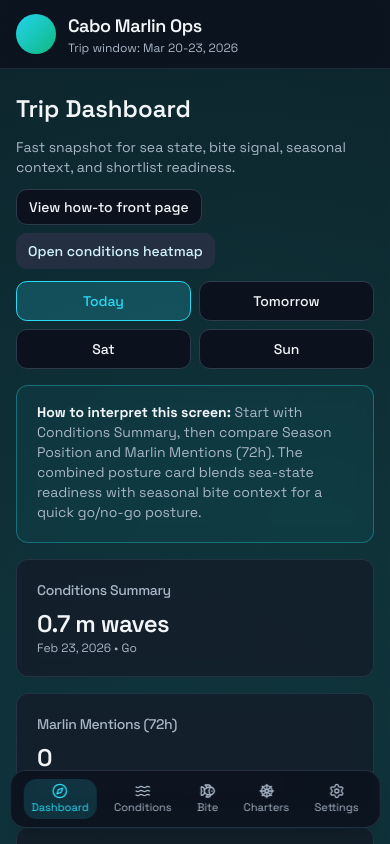
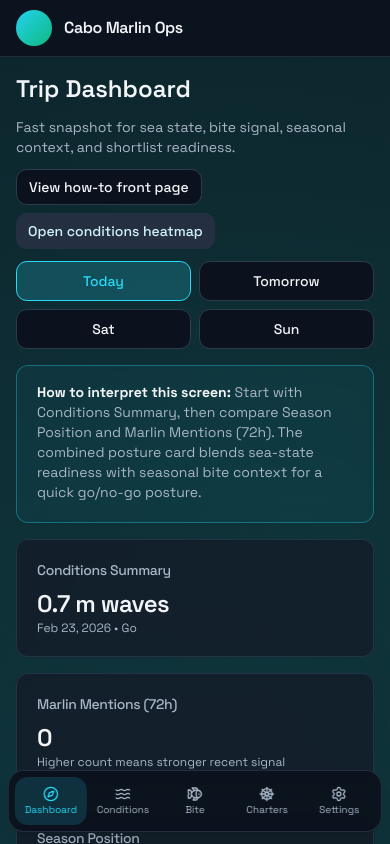
Before and after one commit to evbarleyg/cabo-marlin-ops, a React (Vite) app: page /dashboard in a window 390 px wide. Shown: the top 844 px of the page. Built offline with nearby package versions, Linux system fonts and the light colour scheme.

Commit message:
Harden mobile UX: safe-area nav, tighter header, and responsive route spacing

```diff
--- a/src/components/app-shell.tsx
+++ b/src/components/app-shell.tsx
@@ -15,12 +15,12 @@ export function AppShell({ children }: { children: React.ReactNode }) {
   return (
     <div className="min-h-screen bg-app-pattern text-foreground">
       <header className="sticky top-0 z-20 border-b border-border/60 bg-background/85 backdrop-blur-lg">
-        <div className="container flex items-center justify-between py-3">
-          <Link to="/" className="flex items-center gap-3">
-            <div className="h-10 w-10 rounded-full bg-gradient-to-br from-cyan-400 to-emerald-500" aria-hidden />
-            <div>
-              <p className="text-lg font-semibold tracking-tight">Cabo Marlin Ops</p>
-              <p className="text-xs text-muted-foreground">Trip window: Mar 20-23, 2026</p>
+        <div className="container flex items-center justify-between py-2.5 sm:py-3">
+          <Link to="/" className="flex min-w-0 items-center gap-3">
+            <div className="h-9 w-9 shrink-0 rounded-full bg-gradient-to-br from-cyan-400 to-emerald-500 sm:h-10 sm:w-10" aria-hidden />
+            <div className="min-w-0">
+              <p className="truncate text-base font-semibold tracking-tight sm:text-lg">Cabo Marlin Ops</p>
+              <p className="hidden text-xs text-muted-foreground sm:block">Trip window: Mar 20-23, 2026</p>
             </div>
           </Link>
 
@@ -44,9 +44,9 @@ export function AppShell({ children }: { children: React.ReactNode }) {
         </div>
       </header>
 
-      <main className="container py-6">{children}</main>
+      <main className="container py-4 pb-28 sm:py-6 sm:pb-6">{children}</main>
 
-      <nav className="fixed bottom-4 left-1/2 z-20 flex w-[95%] max-w-lg -translate-x-1/2 items-center justify-around rounded-2xl border border-border/70 bg-background/90 p-2 shadow-xl backdrop-blur md:hidden">
+      <nav className="fixed bottom-3 left-1/2 z-20 flex w-[96%] max-w-xl -translate-x-1/2 items-center justify-between rounded-2xl border border-border/70 bg-background/95 px-1.5 py-1.5 shadow-xl backdrop-blur md:hidden" style={{ paddingBottom: "max(0.375rem, env(safe-area-inset-bottom))" }}>
         {navItems.filter((item) => !item.hideOnMobile).map((item) => (
           <NavLink
             key={item.to}
@@ -54,13 +54,13 @@ export function AppShell({ children }: { children: React.ReactNode }) {
             end={item.end}
             className={({ isActive }) =>
               cn(
-                "flex flex-col items-center rounded-lg px-2 py-1 text-[11px] text-muted-foreground",
+                "flex min-h-12 min-w-0 flex-1 flex-col items-center justify-center rounded-lg px-1 py-1 text-[10px] leading-tight text-muted-foreground",
                 isActive && "bg-primary/15 text-primary",
               )
             }
           >
             <item.icon className="h-4 w-4" aria-hidden />
-            <span>{item.label}</span>
+            <span className="mt-0.5 truncate">{item.label}</span>
           </NavLink>
         ))}
       </nav>
--- a/src/routes/bite.tsx
+++ b/src/routes/bite.tsx
@@ -62,7 +62,7 @@ export function BiteRoute() {
   }
 
   return (
-    <div className="space-y-4 pb-20 md:pb-6">
+    <div className="space-y-4 pb-4">
       <header className="space-y-2">
         <h1 className="text-2xl font-semibold">Bite Reports</h1>
         <p className="text-sm text-muted-foreground">Normalized report timeline, season-relative marlin signal, and conditions interplay.</p>
--- a/src/routes/charters.tsx
+++ b/src/routes/charters.tsx
@@ -80,7 +80,7 @@ export function ChartersRoute() {
   }
 
   return (
-    <div className="space-y-4 pb-20 md:pb-6">
+    <div className="space-y-4 pb-4">
       <header className="space-y-2">
         <h1 className="text-2xl font-semibold">Charters</h1>
         <p className="text-sm text-muted-foreground">Sort by normalized pricing and keep a personal shortlist in local storage.</p>
--- a/src/routes/conditions.tsx
+++ b/src/routes/conditions.tsx
@@ -122,7 +122,7 @@ export function ConditionsRoute() {
   });
 
   return (
-    <div className="space-y-4 pb-20 md:pb-6">
+    <div className="space-y-4 pb-4">
       <header className="space-y-2">
         <h1 className="text-2xl font-semibold">Conditions</h1>
         <p className="text-sm text-muted-foreground">Trip-focused marine forecast with a transparent go/no-go heuristic.</p>
@@ -158,6 +158,8 @@ export function ConditionsRoute() {
         {focusedDates.map((date) => (
           <Button
             key={date}
+            size="sm"
+            className="text-xs sm:text-sm"
             variant={date === (selectedSummary?.date ?? focusedDates[0]) ? "default" : "outline"}
             onClick={() => setActiveDate(date)}
           >
@@ -177,7 +179,7 @@ export function ConditionsRoute() {
           </div>
         </CardHeader>
         <CardContent>
-          <div className="h-80 overflow-hidden rounded-lg border border-border/50">
+          <div className="h-[18rem] overflow-hidden rounded-lg border border-border/50 sm:h-80">
             <MapContainer center={[settings.latitude, settings.longitude]} zoom={10} className="h-full w-full">
               <TileLayer
                 attribution='&copy; <a href="https://www.openstreetmap.org/copyright">OpenStreetMap</a> contributors'
@@ -282,7 +284,7 @@ export function ConditionsRoute() {
           <CardHeader>
             <CardTitle className="text-base">Wave + Swell</CardTitle>
           </CardHeader>
-          <CardContent className="h-80">
+          <CardContent className="h-64 sm:h-80">
             <ResponsiveContainer width="100%" height="100%">
               <LineChart data={hourly}>
                 <CartesianGrid strokeDasharray="3 3" stroke="rgba(148, 163, 184, 0.2)" />
@@ -311,7 +313,7 @@ export function ConditionsRoute() {
           <CardHeader>
             <CardTitle className="text-base">Current + SST</CardTitle>
           </CardHeader>
-          <CardContent className="h-80">
+          <CardContent className="h-64 sm:h-80">
             <ResponsiveContainer width="100%" height="100%">
               <LineChart data={hourly}>
                 <CartesianGrid strokeDasharray="3 3" stroke="rgba(148, 163, 184, 0.2)" />
--- a/src/routes/dashboard.tsx
+++ b/src/routes/dashboard.tsx
@@ -70,7 +70,7 @@ export function DashboardRoute() {
   const hasError = conditions.error || bite.error || charters.error;
 
   return (
-    <div className="space-y-4 pb-20 md:pb-6">
+    <div className="space-y-4 pb-4">
       <section className="space-y-3">
         <h1 className="text-2xl font-semibold">Trip Dashboard</h1>
         <p className="text-sm text-muted-foreground">Fast snapshot for sea state, bite signal, seasonal context, and shortlist readiness.</p>
--- a/src/routes/how-to.tsx
+++ b/src/routes/how-to.tsx
@@ -7,7 +7,7 @@ import { cn } from "@/lib/utils";
 
 export function HowToRoute() {
   return (
-    <div className="space-y-5 pb-20 md:pb-6">
+    <div className="space-y-5 pb-4">
       <header className="space-y-2">
         <h1 className="text-3xl font-semibold tracking-tight">How To Use Cabo Marlin Ops</h1>
         <p className="max-w-2xl text-sm text-muted-foreground">
--- a/src/routes/settings.tsx
+++ b/src/routes/settings.tsx
@@ -28,7 +28,7 @@ export function SettingsRoute() {
   }
 
   return (
-    <div className="space-y-4 pb-20 md:pb-6">
+    <div className="space-y-4 pb-4">
       <header className="space-y-2">
         <h1 className="text-2xl font-semibold">Settings</h1>
         <p className="text-sm text-muted-foreground">Customize base coordinates, units, and theme preferences saved in your browser.</p>
```
